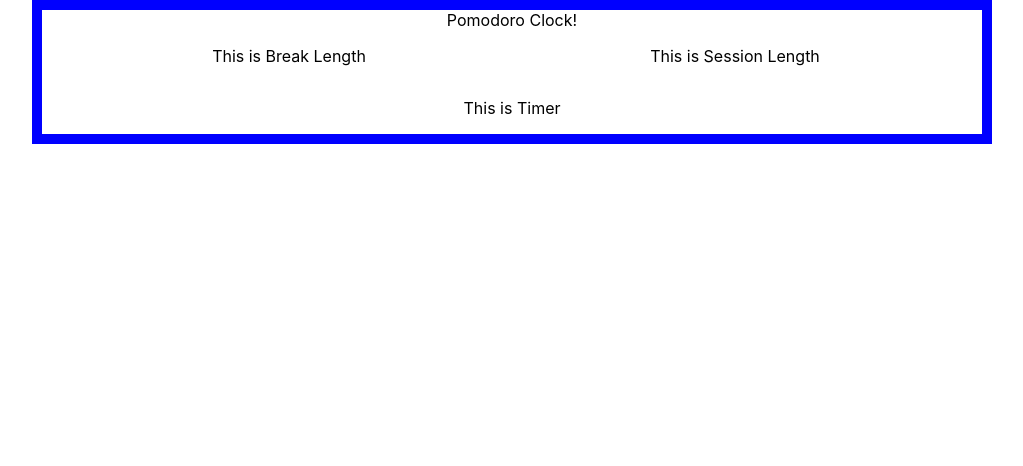
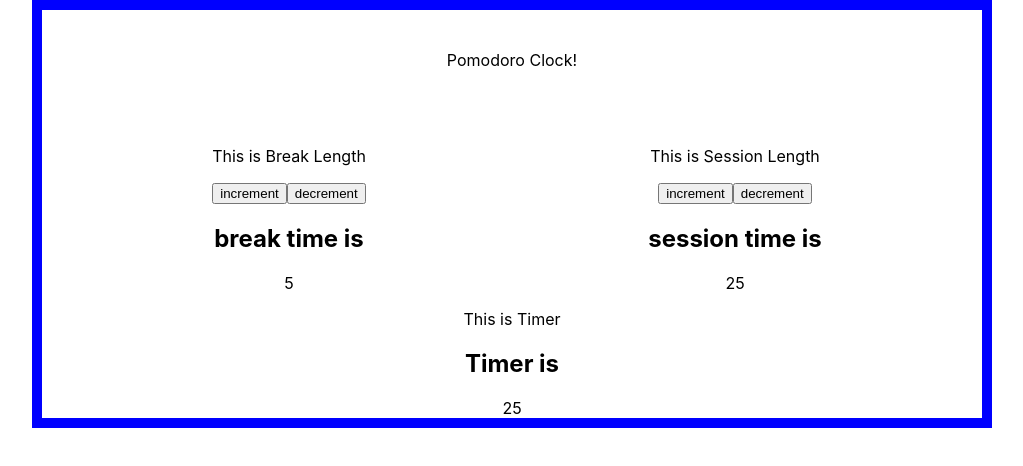
Before and after one commit to mickyngub/fcc-fe-pomodoro-clock, a React (Create React App) app: page / in a window 1280 px wide. Shown: the top 466 px of the page, without its empty margins (128-1151 px from the left). Built offline with nearby package versions, Linux system fonts and the light colour scheme.

Commit message:
add increment/decrement button for break/session using useContext

```diff
--- a/src/Components/BreakLength.js
+++ b/src/Components/BreakLength.js
@@ -1,9 +1,29 @@
-import React from "react";
+import React, { useContext } from "react";
+import { TimeContext } from "./TimeContext";
 
 const BreakLength = () => {
+  const { breakTime, setBreakTime } = useContext(TimeContext);
   return (
     <div>
       <p>This is Break Length</p>
+      <button
+        onClick={() => {
+          setBreakTime((current) => current + 1);
+        }}
+      >
+        increment
+      </button>
+      <button
+        onClick={
+          breakTime > 1
+            ? () => {
+                setBreakTime((current) => current - 1);
+              }
+            : null
+        }
+      >
+        decrement
+      </button>
     </div>
   );
 };
--- a/src/Components/PomodoroClock.js
+++ b/src/Components/PomodoroClock.js
@@ -1,4 +1,4 @@
-import React from "react";
+import React, { useState, useContext } from "react";
 import Timer from "./Timer";
 import BreakLength from "./BreakLength";
 import SessionLength from "./SessionLength";
@@ -6,38 +6,45 @@ import SessionLength from "./SessionLength";
 import Grid from "@material-ui/core/Grid";
 import Container from "@material-ui/core/Container";
 
+import { TimeContext } from "./TimeContext";
+
 import "./PomodoroClock.css";
 
 const PomodoroClock = () => {
+  const [breakTime, setBreakTime] = useState(5);
+  const [sessionTime, setSessionTime] = useState(25);
   return (
+    <TimeContext.Provider
+      value={{
+        breakTime,
+        setBreakTime,
+        sessionTime,
+        setSessionTime,
+      }}
+    >
       <Container maxWidth="md" style={{ border: "10px solid blue" }}>
         <Grid container>
-        <Grid item xs={12}>
+          <Grid item xs={12} style={{ height: "10vh", marginTop: "40px" }}>
             Pomodoro Clock!
           </Grid>
           <Grid item xs={6}>
             <BreakLength />
+            <h2>break time is</h2>
+            {breakTime}
           </Grid>
           <Grid item xs={6}>
             <SessionLength />
+            <h2>session time is</h2>
+            {sessionTime}
           </Grid>
           <Grid item xs={12}>
             <Timer />
+            <h2>Timer is</h2>
+            {sessionTime}
           </Grid>
         </Grid>
       </Container>
-    // <div className="grid-container">
-    //   <div className="grid-item">Pomodoro Clock</div>
-    //   <div className="grid-item">
-    //     <Timer />
-    //   </div>
-    //   <div className="grid-item">
-    //     <BreakLength />
-    //   </div>
-    //   <div className="grid-item">
-    //     <SessionLength />
-    //   </div>
-    // </div>
+    </TimeContext.Provider>
   );
 };
 
--- a/src/Components/SessionLength.js
+++ b/src/Components/SessionLength.js
@@ -1,9 +1,29 @@
-import React from "react";
+import React, { useContext } from "react";
 
+import { TimeContext } from "./TimeContext";
 const SessionLength = () => {
+  const { sessionTime, setSessionTime } = useContext(TimeContext);
   return (
     <div>
       <p>This is Session Length</p>
+      <button
+        onClick={() => {
+          setSessionTime((current) => current + 1);
+        }}
+      >
+        increment
+      </button>
+      <button
+        onClick={
+          sessionTime > 1
+            ? () => {
+                setSessionTime((current) => current - 1);
+              }
+            : null
+        }
+      >
+        decrement
+      </button>
     </div>
   );
 };
--- /dev/null
+++ b/src/Components/TimeContext.js
@@ -0,0 +1,3 @@
+import { createContext } from "react";
+
+export const TimeContext = createContext();
```
Lines whose indentation alone changed are shown as unchanged.
